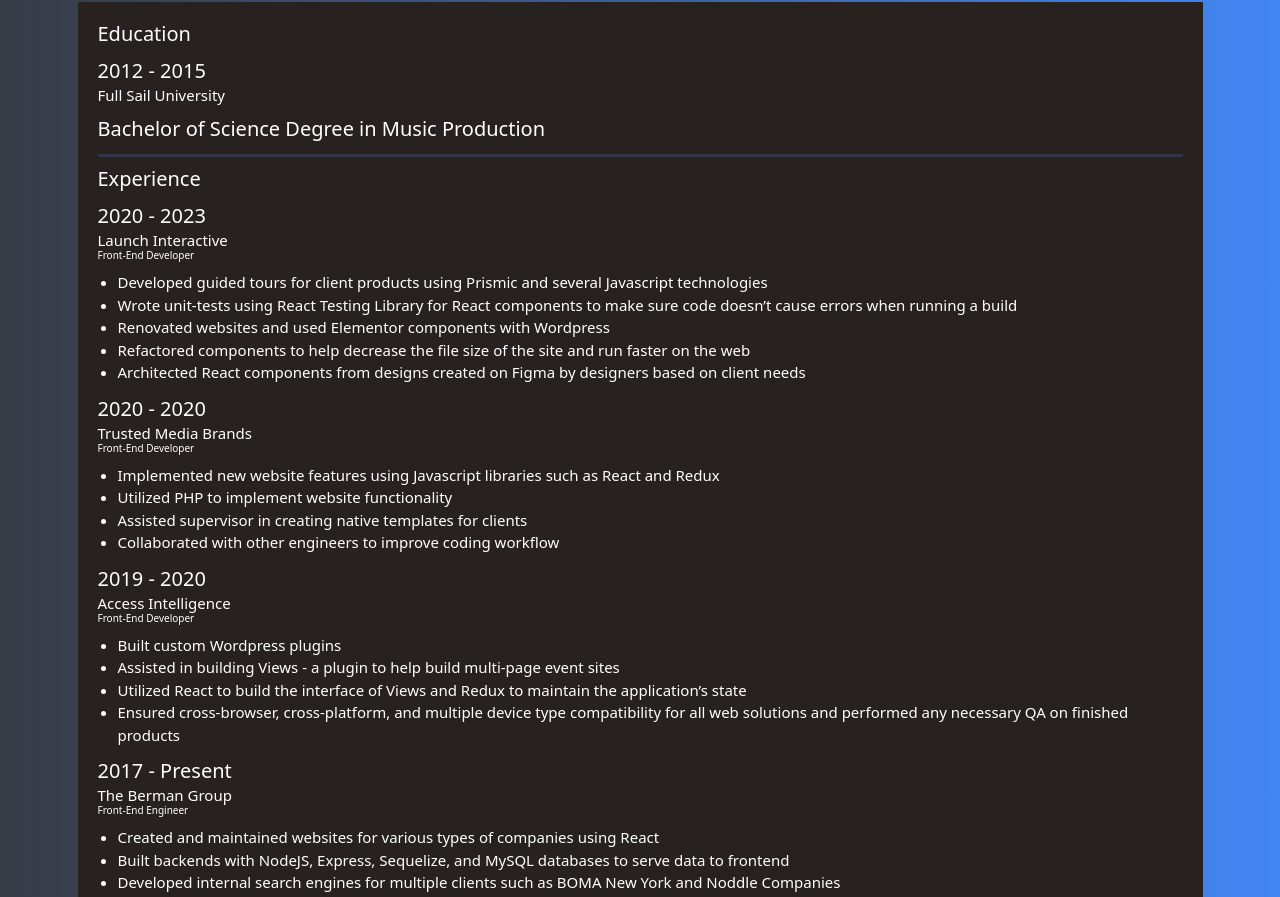
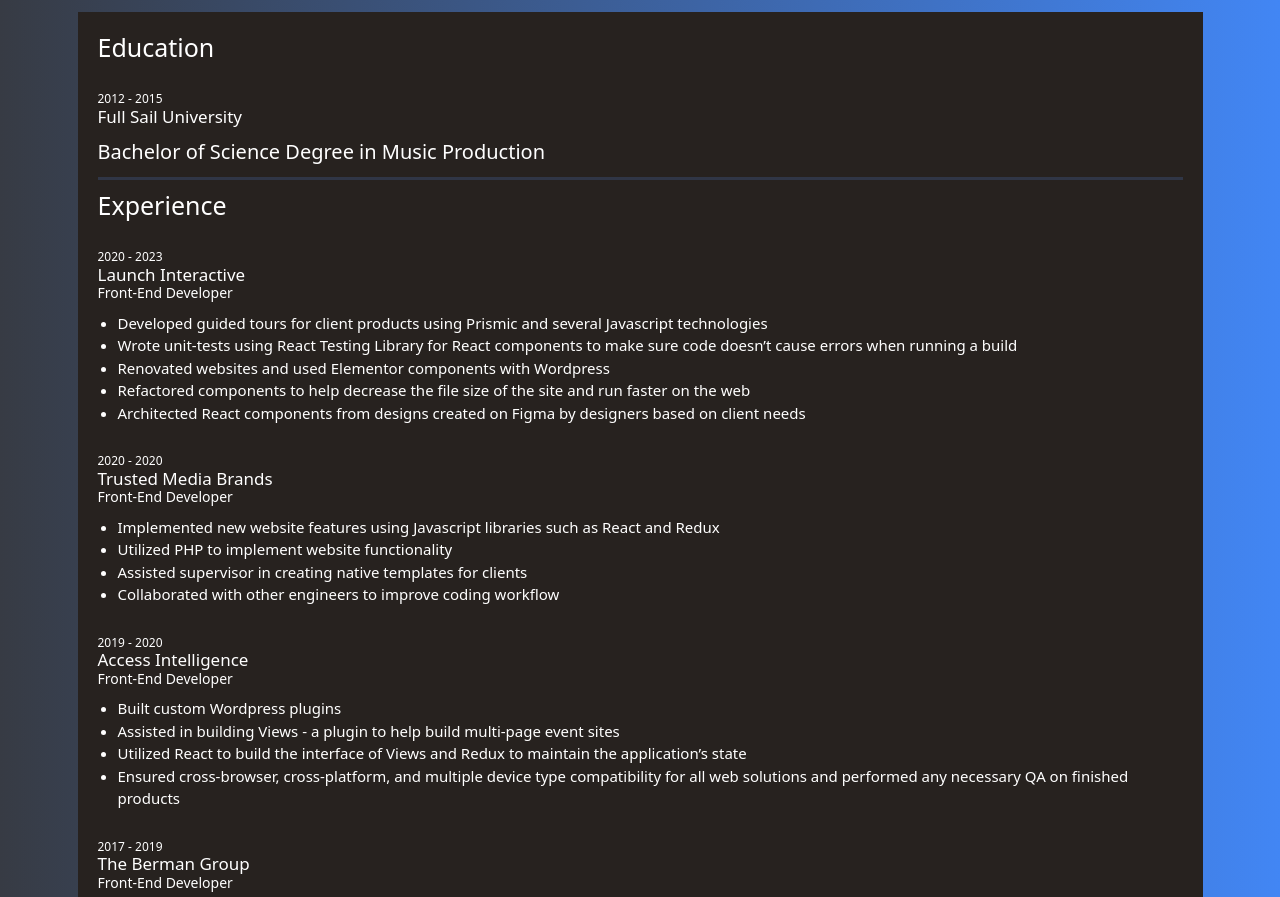
Before and after one commit to LouisAlemar/louisalemar-gatsby, a Gatsby site: page /resume in a window 1280 px wide. Shown: the part 477-1374 px from the top of the page. Built offline with nearby package versions, Linux system fonts and the light colour scheme; Gatsby itself is replaced by a stand-in of ours.

Commit message:
update font sizes

```diff
--- a/src/components/education/education.js
+++ b/src/components/education/education.js
@@ -3,9 +3,9 @@
 class Education extends Component {
 	render() {
 		return(
-			<div>
+			<div className='education'>
 				<div col={4}>
-					<p>{this.props.startYear} -  {this.props.endYear}</p>
+					<h6>{this.props.startYear} -  {this.props.endYear}</h6>
 				</div>
 				<div col={8}>
 					<h4 style={{ marginTop: '0rem' }}>{this.props.schoolName}</h4>
--- a/src/components/experience/experience.js
+++ b/src/components/experience/experience.js
@@ -3,13 +3,13 @@
 class Experience extends Component {
 	render() {
 		return(
-			<div>
+			<div className='experience'>
 				<div col={4}>
-					<p>{this.props.startYear} -  {this.props.endYear}</p>
+					<h6>{this.props.startYear} -  {this.props.endYear}</h6>
 				</div>
 				<div col={8}>
 					<h4 style={{ marginTop: '0rem' }}>{this.props.jobName}</h4>
-					<h6>{this.props.jobTitle}</h6>
+					<h5>{this.props.jobTitle}</h5>
 					<p><em>{this.props.jobDescription}</em></p>
 					<ul>
 						{this.props.bullets.map((value, index) =>
--- a/src/pages/resume.js
+++ b/src/pages/resume.js
@@ -90,9 +90,9 @@
 
                             <Experience
                                 startYear={2017}
-                                endYear='Present'
+                                endYear={2019}
                                 jobName='The Berman Group'
-                                jobTitle='Front-End Engineer'
+                                jobTitle='Front-End Developer'
                                 bullets={
                                     ['Created and maintained websites for various types of companies using React',
                                     'Built backends with NodeJS, Express, Sequelize, and MySQL databases to serve data to frontend',
--- a/src/styles/App.scss
+++ b/src/styles/App.scss
@@ -49,6 +49,7 @@
 
 	h2{
 		margin: 0px !important;
+		font-size: 2.5rem;
 	}
 
 	h3{
@@ -57,14 +58,17 @@
 
 	h4{
 		margin: 0px !important;
+		font-size: 1.7rem;
 	}
 
 	h5{
 		margin: 0px !important;
+		font-size: 1.4rem;
 	}
 
 	h6{
 		margin: 0px !important;
+		font-size: 1.2rem;
 	}
 
 	a{
@@ -296,6 +300,11 @@
 			color: white;
 		}
 
+		.experience,
+		.education {
+			margin-top: 30px;
+		}
+
 		.skills-container {
 			padding: 0px 150px;
 
```
